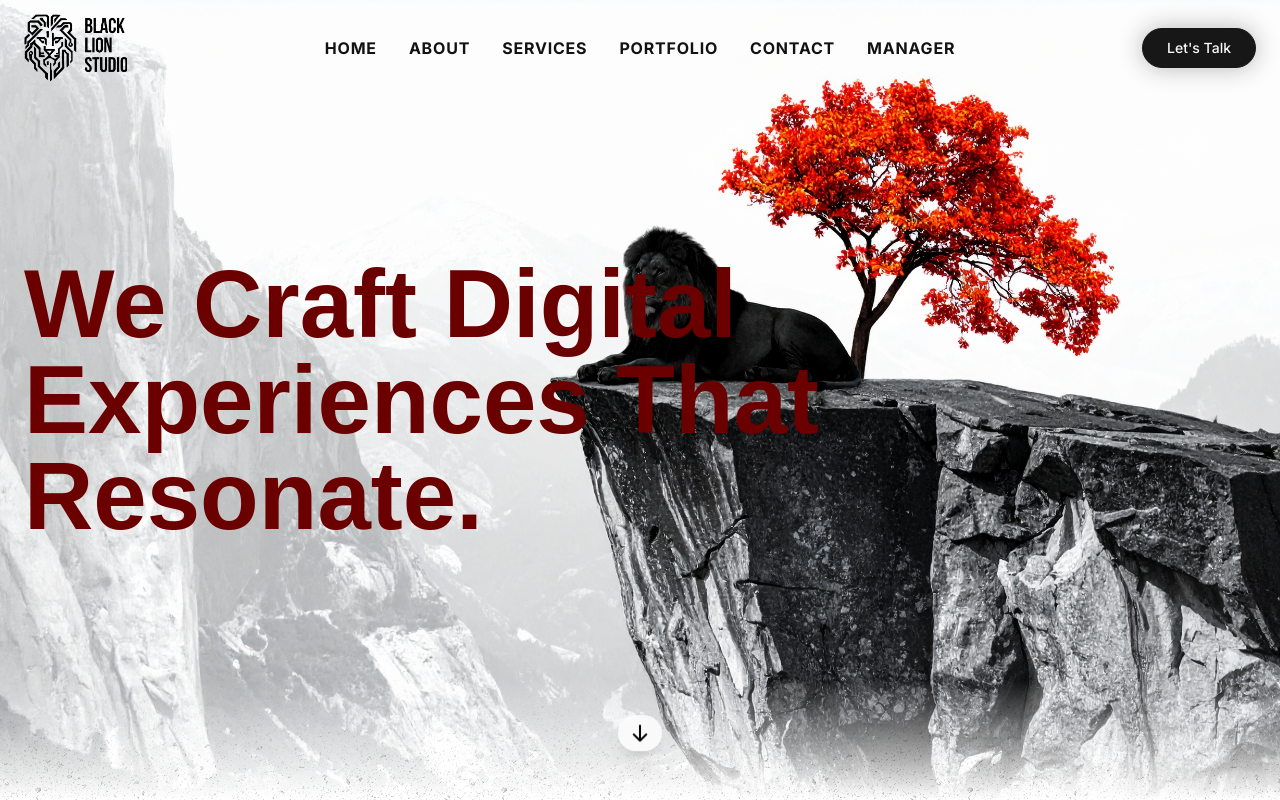
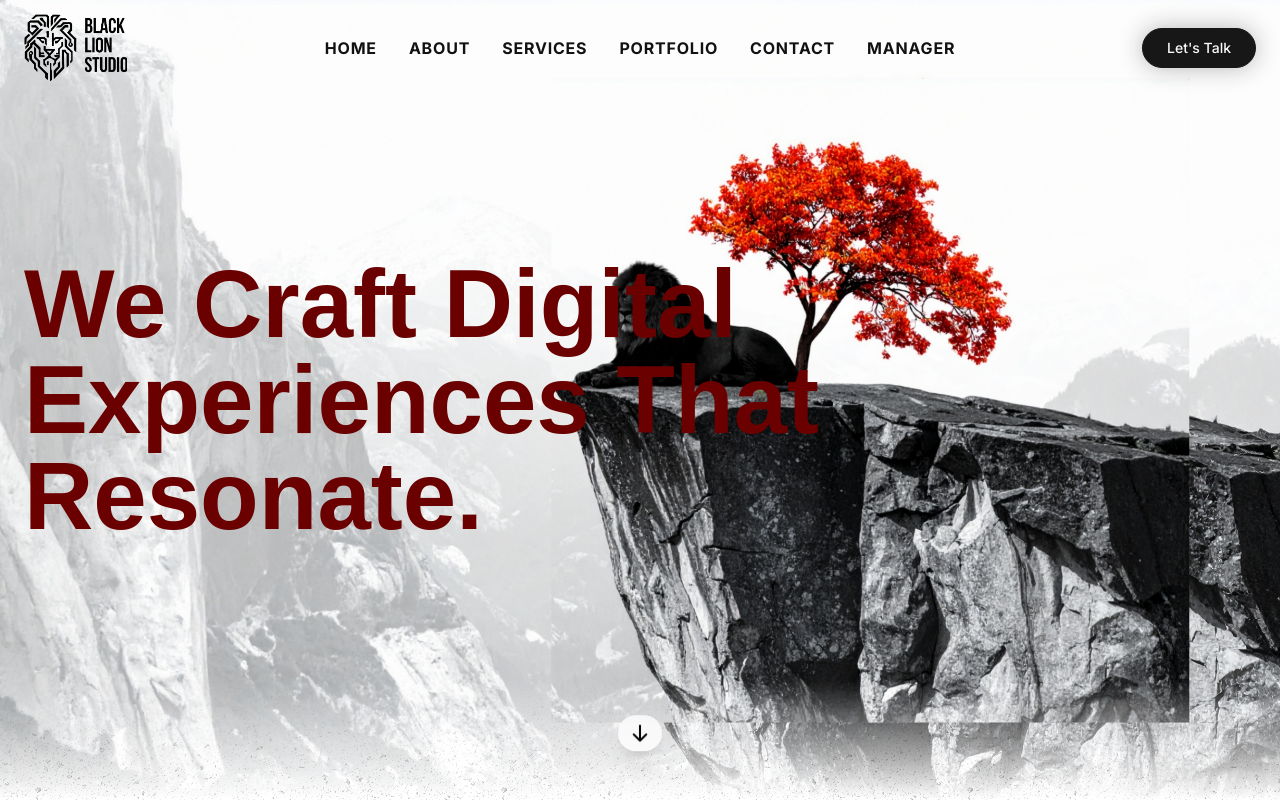
Before and after one commit to blck04/blacklionstudio, a Next.js app: page / in a window 1280 px wide. Shown: the top 800 px of the page. Built offline with nearby package versions, Linux system fonts and the light colour scheme; a web font is replaced by a local one.

Commit message:
use this for the hero image public/lionv1.jpg

```diff
--- a/src/components/hero-section.tsx
+++ b/src/components/hero-section.tsx
@@ -6,7 +6,7 @@ export function HeroSection() {
     <section id="home" className="relative w-full h-screen flex flex-col justify-center items-start text-left text-foreground overflow-hidden">
       {/* Background Image */}
       <Image
-        src="/lionhero.jpg"
+        src="/lionv1.jpg"
         alt="Hero image of a lion"
         fill
         className="-z-10 object-cover"
```
Also changed, not shown: public/lionv1.jpg (added).
